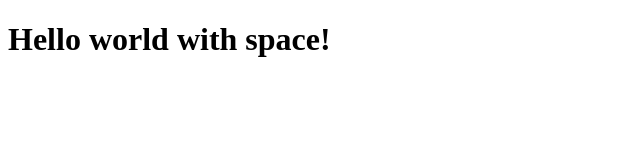
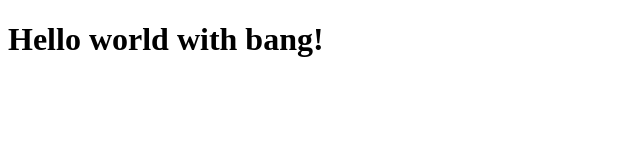
Before and after one commit to kylewlacy/test-gh-pages, a plain HTML site: page Source Dir!/index.html in a window 1280 px wide. Shown: the full height of the page, 0-640 px from the left. Drawn offline with Linux system fonts and the light colour scheme.

Commit message:
Move files to `Source Dir!`

```diff
--- a/Source Dir/index.html
+++ b/Source Dir!/index.html
@@ -5,6 +5,6 @@
     <title>Hello world</title>
   </head>
   <body>
-    <h1>Hello world with space!</h1>
+    <h1>Hello world with bang!</h1>
   </body>
 </html>
```
Also changed, not shown: 1 other file.
